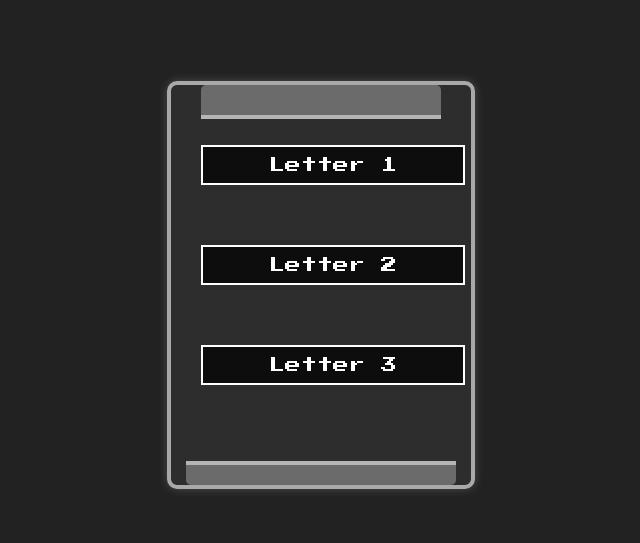
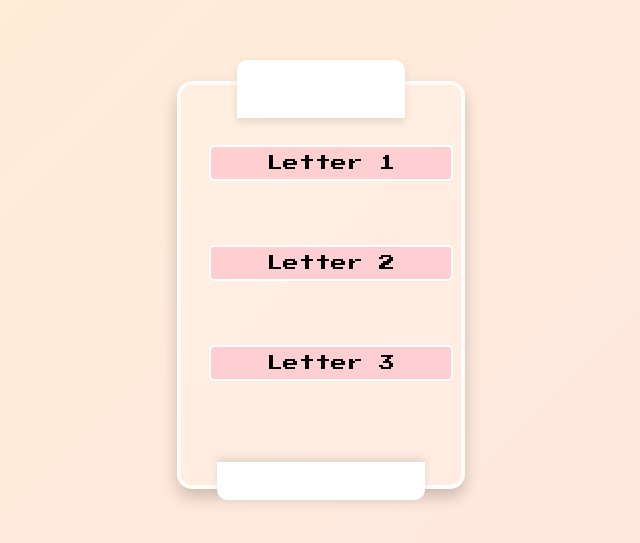
Before and after one commit to Puns23/Jar-with-love-letters, a plain HTML site: page index.html in a window 1280 px wide. Shown: the part 115-658 px from the top of the page, without its empty margins (319-959 px from the left). Drawn offline with Linux system fonts and the light colour scheme.

Commit message:
Update index.html

```diff
--- a/index.html
+++ b/index.html
@@ -3,69 +3,73 @@
 <head>
   <meta charset="UTF-8" />
   <meta name="viewport" content="width=device-width, initial-scale=1" />
-  <title>8-Bit Love Jar</title>
-  <!-- Pixel font for that retro vibe -->
+  <title>Cute 8-Bit Love Jar</title>
+  <!-- Pixel art style font for retro vibes -->
   <link href="https://fonts.googleapis.com/css2?family=Press+Start+2P&display=swap" rel="stylesheet" />
   <style>
+    /* Soft pastel gradient background */
     body {
-      background: #222;
+      background: linear-gradient(135deg, #ffefd5, #ffe4e1);
       font-family: 'Press Start 2P', cursive;
       display: flex;
       justify-content: center;
       align-items: center;
       height: 100vh;
       margin: 0;
-      color: #fff;
+      overflow: hidden;
     }
-    /* Jar container styled to look like a transparent glass jar in pixel mode */
+    /* Jar container styled to mimic a glass jar */
     .jar-container {
       position: relative;
-      width: 300px;
+      width: 280px;
       height: 400px;
-      background: rgba(255, 255, 255, 0.05);
-      border: 4px solid rgba(200, 200, 200, 0.8);
-      border-radius: 10px;
-      overflow: hidden;
+      background: rgba(255, 255, 255, 0.2);
+      border: 4px solid rgba(255, 255, 255, 0.8);
+      border-radius: 15px;
+      backdrop-filter: blur(4px);
+      box-shadow: 0 8px 16px rgba(0, 0, 0, 0.2);
       image-rendering: pixelated;
-      box-shadow: 0 0 10px rgba(255, 255, 255, 0.2);
     }
-    /* Top of the jar (the lid) */
+    /* Cute jar lid */
     .jar-top {
       position: absolute;
-      top: 0;
+      top: -25px;
       left: 50%;
       transform: translateX(-50%);
-      width: 80%;
-      height: 30px;
-      background: rgba(200, 200, 200, 0.4);
-      border-bottom: 4px solid rgba(200, 200, 200, 0.8);
-      border-radius: 5px 5px 0 0;
+      width: 160px;
+      height: 50px;
+      background: #fff;
+      border: 4px solid rgba(255, 255, 255, 0.8);
+      border-radius: 10px 10px 0 0;
+      box-shadow: 0 4px 8px rgba(0, 0, 0, 0.1);
       image-rendering: pixelated;
     }
-    /* Bottom of the jar */
+    /* Cute jar base */
     .jar-bottom {
       position: absolute;
-      bottom: 0;
+      bottom: -15px;
       left: 50%;
       transform: translateX(-50%);
-      width: 90%;
-      height: 20px;
-      background: rgba(200, 200, 200, 0.4);
-      border-top: 4px solid rgba(200, 200, 200, 0.8);
-      border-radius: 0 0 5px 5px;
+      width: 200px;
+      height: 30px;
+      background: #fff;
+      border: 4px solid rgba(255, 255, 255, 0.8);
+      border-radius: 0 0 10px 10px;
+      box-shadow: 0 -4px 8px rgba(0, 0, 0, 0.1);
       image-rendering: pixelated;
     }
-    /* Love letters styled in pixel mode */
+    /* Love letters inside the jar */
     .letter {
       position: absolute;
       width: 80%;
       left: 10%;
-      background: rgba(0, 0, 0, 0.7);
+      background: rgba(255, 192, 203, 0.7);
       border: 2px solid #fff;
-      padding: 10px;
+      padding: 8px;
       text-align: center;
       cursor: pointer;
       transition: transform 0.2s;
+      border-radius: 5px;
       image-rendering: pixelated;
     }
     .letter:hover {
@@ -74,14 +78,14 @@
     /* Hidden content for each letter */
     .letter-content {
       display: none;
-      margin-top: 10px;
-      font-size: 10px;
+      margin-top: 5px;
+      font-size: 9px;
       line-height: 1.2;
-      color: #0f0;
+      color: #d6336c;
       border-top: 1px dashed #fff;
       padding-top: 5px;
     }
-    /* Positioning the letters within the jar */
+    /* Positioning the letters inside the jar */
     #letter1 {
       top: 60px;
     }
```
